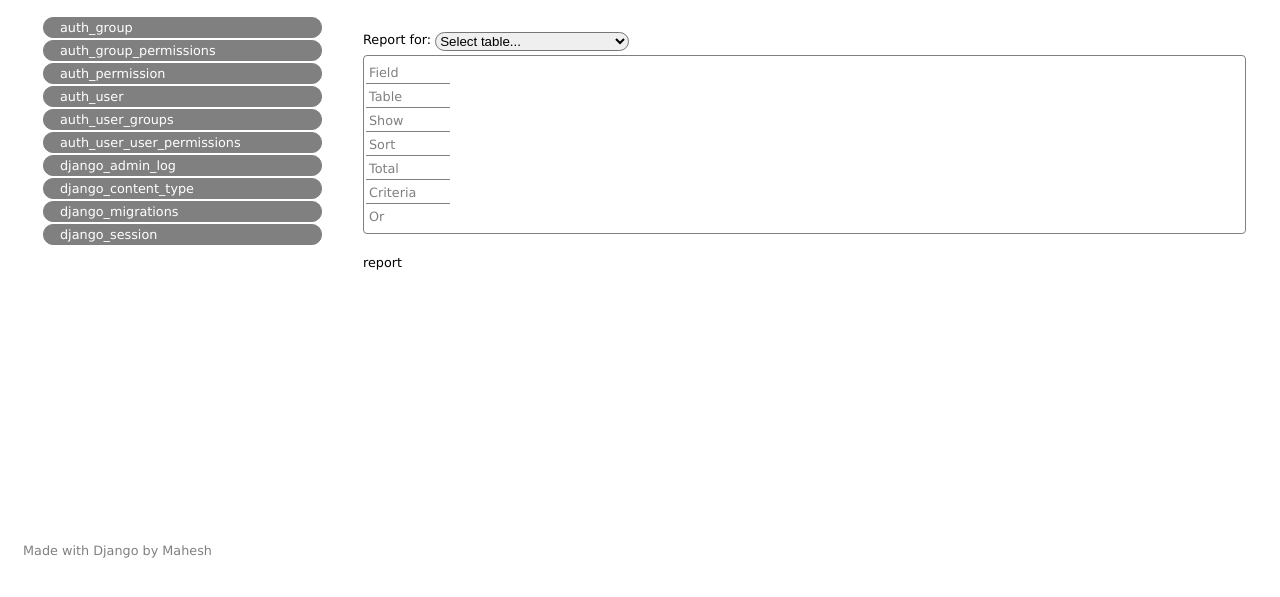
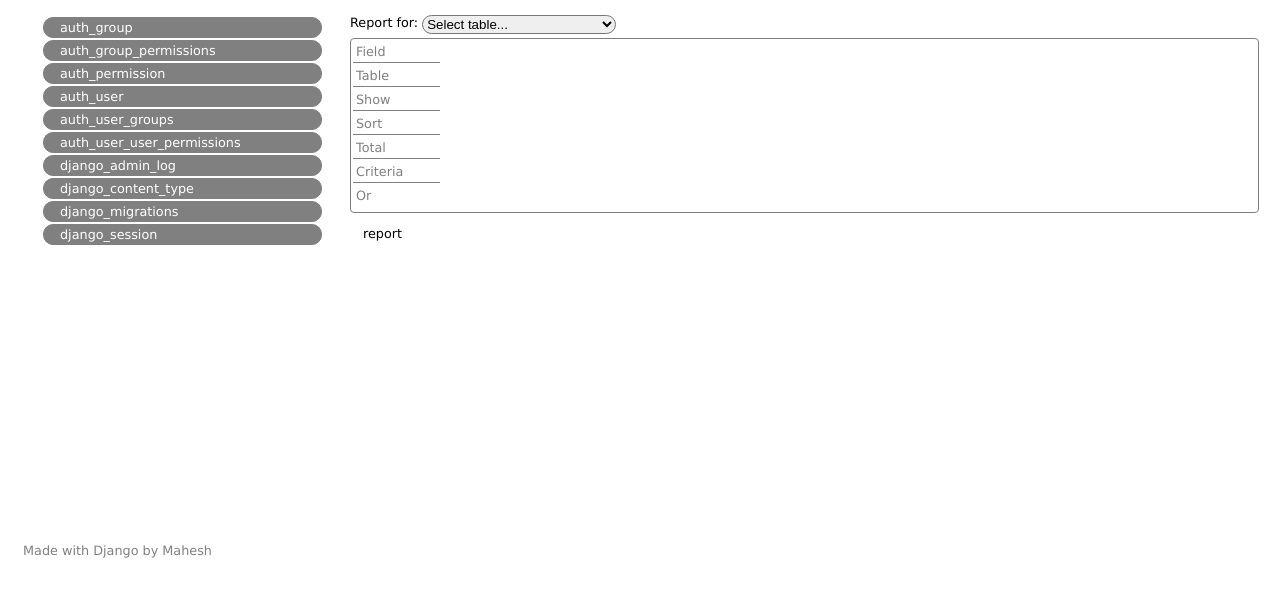
Before and after one commit to maheshpj/qbe, a Django app: page / in a window 1280 px wide. Shown: the part 40-637 px from the top of the page. Run offline with Django 3.2, Linux system fonts and the light colour scheme.

Commit message:
minor style changes

```diff
--- a/qbe/templates/base.html
+++ b/qbe/templates/base.html
@@ -8,7 +8,7 @@
             select {margin-left: 4px; border-radius: 10px;}
             p {margin:2px; padding:0; color:#808080}
             body {font-family: Verdana, sans-serif; font-size:0.8em;}
-            nav,action,design, report,footer
+            nav,action,report,footer
             {margin:5px; padding:8px; display:block;}
             content {clear: both; display:flex;}
             nav { width: 25%; height: 500px; overflow: auto; float: left}
@@ -22,7 +22,7 @@
             maindesign {clear:both;}
             maindesign sidebar {float: left;}
             maindesign subdesign {border:1px solid grey; border-radius: 4px;}
-            maindesign reportfor, maindesign subdesign {padding: 4px 0px 4px 0px; clear:both; display: flex;}
+            maindesign reportfor, maindesign subdesign {padding: 0px 0px 4px 0px; clear:both; display: flex;}
         </style>
 
         <script>
```
